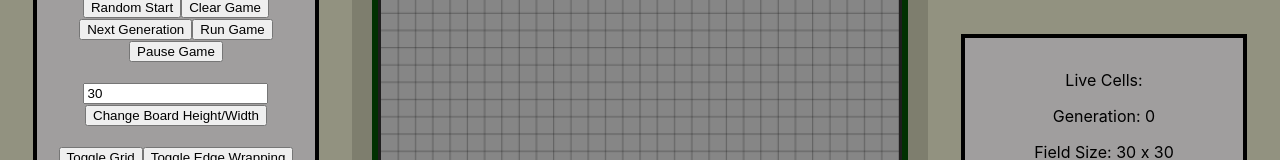
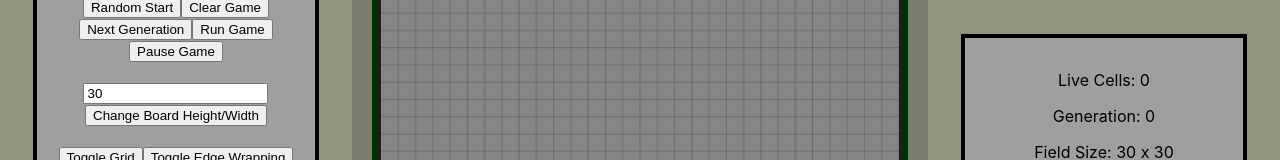
Before and after one commit to tgclayton/Gol2, a React (Create React App) app: page /controls/info in a window 1280 px wide. Shown: the part 306-466 px from the top of the page. Built offline with nearby package versions, Linux system fonts and the light colour scheme.

Commit message:
game info updates in real time while game running

```diff
--- a/src/App.js
+++ b/src/App.js
@@ -13,7 +13,7 @@ import { } from './functions/app.js'
 
 let game = null //holds the interval when game is running
 let workLiveCells = new Set([])
-let workGen = null
+let workGen = 0
 let wasRunning = false
 
 function App() {
@@ -97,6 +97,7 @@ function App() {
       game = null
       console.log('game', game)
       setLiveCells(workLiveCells)
+      setGeneration(workGen)
     }
   }
 
@@ -124,6 +125,9 @@ function App() {
   function runningNextGen() { //generates next generation while game is running freely
     const nextGen = makeNextGen(workLiveCells, boardSize, field, wrap)
     workLiveCells = nextGen
+    workGen++
+    document.getElementById('gen-info').innerHTML = workGen
+    document.getElementById('livecell-info').innerHTML = workLiveCells.size
     canvasDraw(field, nextGen, tileSize)
   }
 
@@ -200,7 +204,7 @@ function App() {
               </Route>
               <Route path={`/${leftPanelDisplay}/info`}>
                 <Info
-                  liveCells={liveCells.length}
+                  liveCells={liveCells.size}
                   size={boardSize}
                   gen={generation}
                   wrap={wrap}
--- a/src/components/Info.jsx
+++ b/src/components/Info.jsx
@@ -18,8 +18,8 @@ useEffect(()=> {
 
   return (
     <div id = "info-panel" className = "control-panel">
-      <p>Live Cells: {props.liveCells}</p>
-      <p>Generation: {props.gen}</p>
+      <p >Live Cells: <sp id ='livecell-info'>{props.liveCells}</sp></p>
+      <p >Generation: <sp id ='gen-info'>{props.gen}</sp></p>
       <p>Field Size: {props.size} x {props.size}</p>
       <p>Edge Wrapping: <sp id = 'wrap-indicator'>{wrap}</sp> </p>
     </div>
--- a/src/functions/canvas.js
+++ b/src/functions/canvas.js
@@ -34,7 +34,7 @@ export const gridDraw = (tileSize, fieldSize) => {
   canvas.width = 500
   const ctx = canvas.getContext('2d')
   ctx.clearRect(0, 0, canvas.width, canvas.height)
-  ctx.lineWidth = .3
+  ctx.lineWidth = .2
   for (let x = 0; x <= 500 ; x += 500 / fieldSize) {
     ctx.moveTo(tileSize + x + p, p);
     ctx.lineTo(tileSize + x + p, 500 + p);
```
